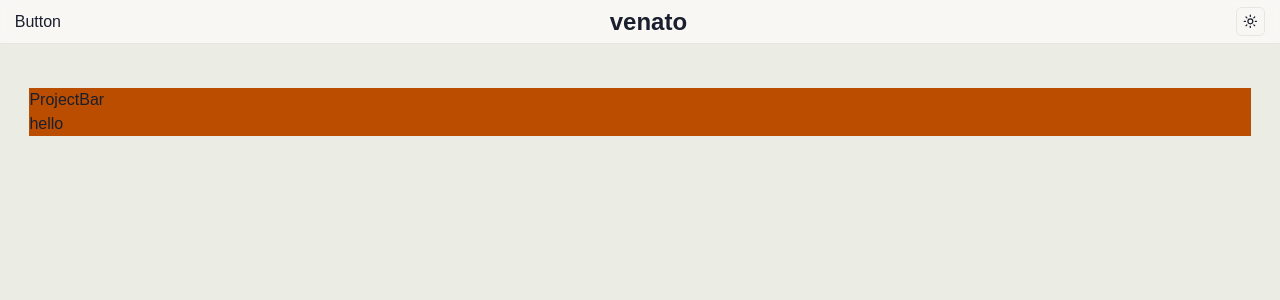
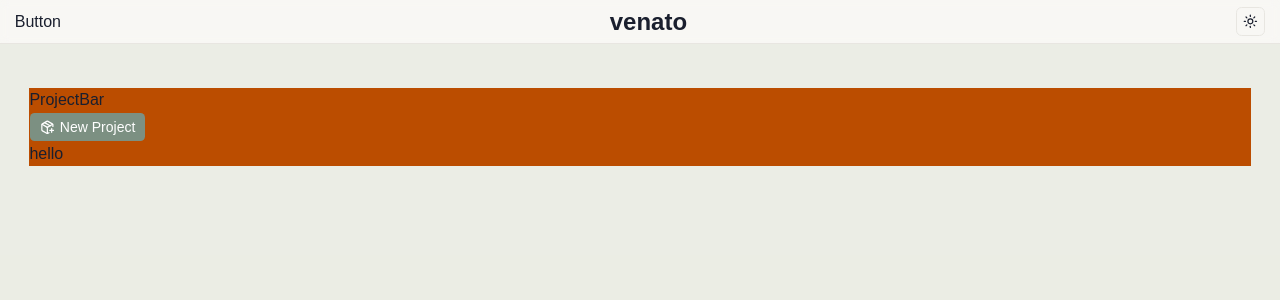
Before and after one commit to alainhaldi/venato, a Next.js app: page / in a window 1280 px wide. Shown: the top 300 px of the page. Built offline with nearby package versions, Linux system fonts and the light colour scheme.

Commit message:
Turn the IconButton Component into a reusable component

```diff
--- /dev/null
+++ b/src/components/icon-button.tsx
@@ -0,0 +1,17 @@
+import { Button } from "./ui/button";
+
+type IconButtonProps = {
+  icon: React.ReactNode;
+  label: string;
+};
+
+const IconButton = ({ icon, label }: IconButtonProps) => {
+  return (
+    <Button>
+      {icon}
+      <p>{label}</p>
+    </Button>
+  );
+};
+
+export default IconButton;
--- a/src/features/projects/components/project-bar.tsx
+++ b/src/features/projects/components/project-bar.tsx
@@ -1,5 +1,13 @@
+import { LucidePackagePlus } from "lucide-react";
+import IconButton from "@/components/icon-button";
+
 const ProjectBar = () => {
-  return <div>ProjectBar</div>;
+  return (
+    <>
+      <div>ProjectBar</div>
+      <IconButton icon={<LucidePackagePlus />} label="New Project"></IconButton>
+    </>
+  );
 };
 
 export default ProjectBar;
```
